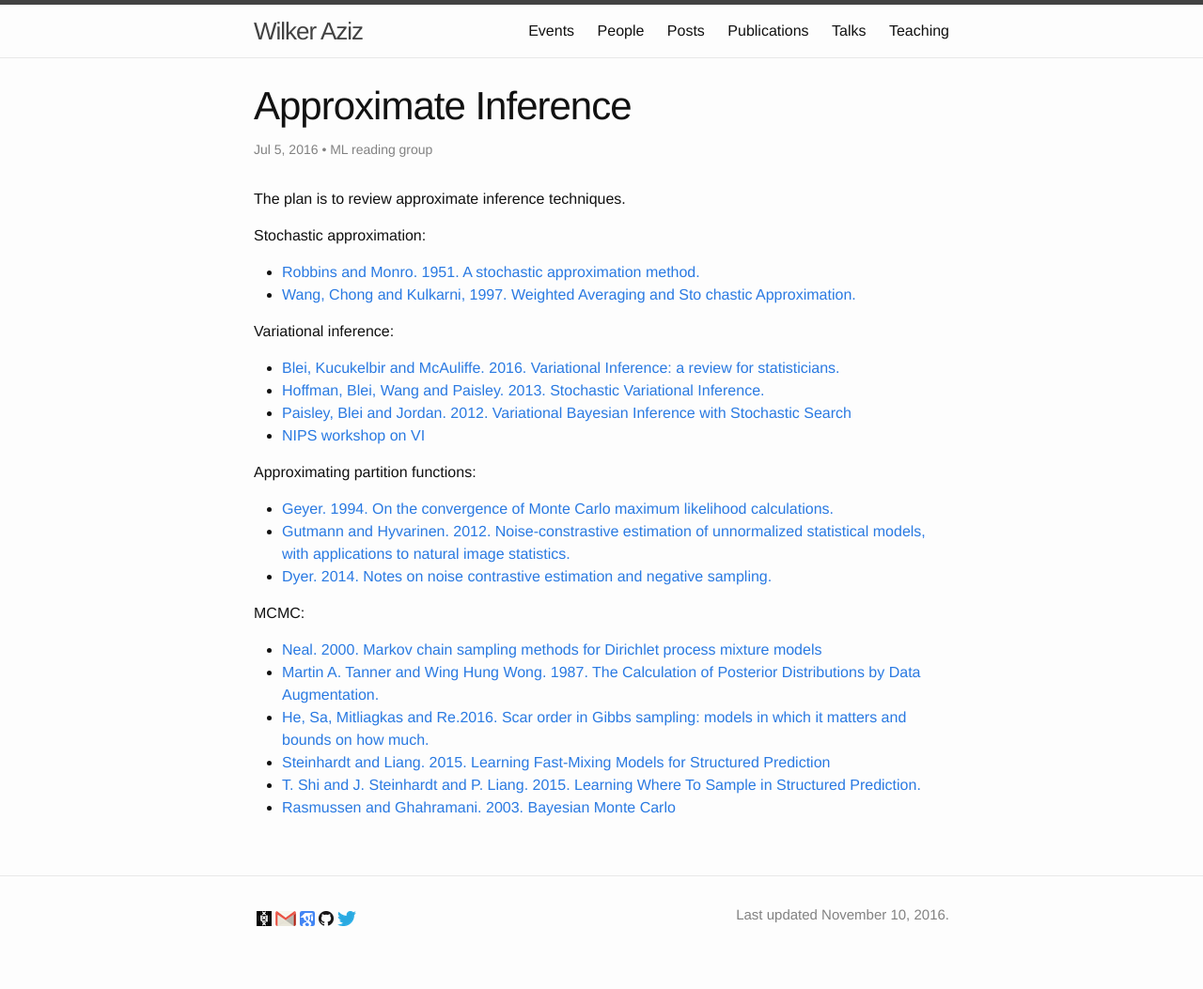
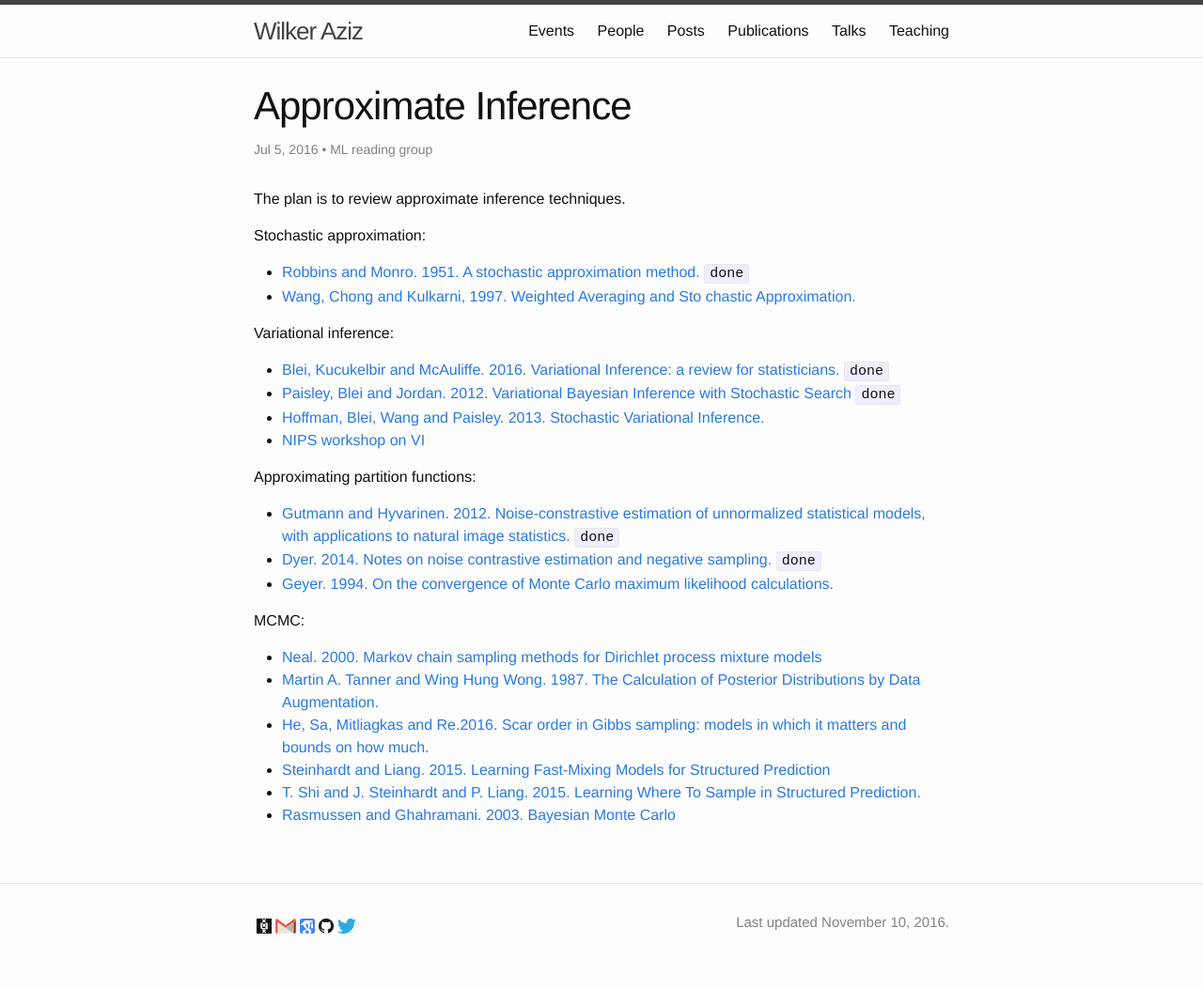
Before and after one commit to wilkeraziz/oldsite, a Jekyll site: the page built from _posts/2016-07-05-ApproximateInference.markdown, in a window 1280 px wide. Shown: the whole page at 94% size. Built offline with Jekyll 4.4.1, drawn with Linux system fonts in a browser that asks for light colours.

Commit message:
updating list of approximate inference papers

```diff
--- a/_posts/2016-07-05-ApproximateInference.markdown
+++ b/_posts/2016-07-05-ApproximateInference.markdown
@@ -10,22 +10,22 @@ The plan is to review approximate inference techniques.
 
 Stochastic approximation:
 
-* [Robbins and Monro. 1951. A stochastic approximation method.](https://www.jstor.org/stable/2236626?seq=1#page_scan_tab_contents)
+* [Robbins and Monro. 1951. A stochastic approximation method.](https://www.jstor.org/stable/2236626?seq=1#page_scan_tab_contents) `done`
 * [Wang, Chong and Kulkarni, 1997. Weighted Averaging and Sto chastic Approximation.](http://www.cs.jhu.edu/~ijwang/pub/mcss_Mar20.pdf)
 
 Variational inference:
 
-* [Blei, Kucukelbir and McAuliffe. 2016. Variational Inference: a review for statisticians.](https://arxiv.org/abs/1601.00670)
+* [Blei, Kucukelbir and McAuliffe. 2016. Variational Inference: a review for statisticians.](https://arxiv.org/abs/1601.00670) `done`
+* [Paisley, Blei and Jordan. 2012. Variational Bayesian Inference with Stochastic Search](http://www.columbia.edu/~jwp2128/Papers/PaisleyBleiJordan2012b.pdf) `done`
 * [Hoffman, Blei, Wang and Paisley. 2013. Stochastic Variational Inference.](http://www.columbia.edu/~jwp2128/Papers/HoffmanBleiWangPaisley2013.pdf)
-* [Paisley, Blei and Jordan. 2012. Variational Bayesian Inference with Stochastic Search](http://www.columbia.edu/~jwp2128/Papers/PaisleyBleiJordan2012b.pdf)
 * [NIPS workshop on VI](https://sites.google.com/site/variationalworkshop/)
 
 
 Approximating partition functions:
 
+* [Gutmann and Hyvarinen. 2012. Noise-constrastive estimation of unnormalized statistical models, with applications to natural image statistics.](http://www.jmlr.org/papers/volume13/gutmann12a/gutmann12a.pdf) `done`
+* [Dyer. 2014. Notes on noise contrastive estimation and negative sampling.](http://arxiv.org/pdf/1410.8251v1.pdf) `done`
 * [Geyer. 1994. On the convergence of Monte Carlo maximum likelihood calculations.](https://www2.stat.duke.edu/~scs/Courses/Stat376/Papers/GibbsFieldEst/GeyerConvergeMCMaxLik1994.pdf)
-* [Gutmann and Hyvarinen. 2012. Noise-constrastive estimation of unnormalized statistical models, with applications to natural image statistics.](http://www.jmlr.org/papers/volume13/gutmann12a/gutmann12a.pdf)
-* [Dyer. 2014. Notes on noise contrastive estimation and negative sampling.](http://arxiv.org/pdf/1410.8251v1.pdf)
 
 
 
```
